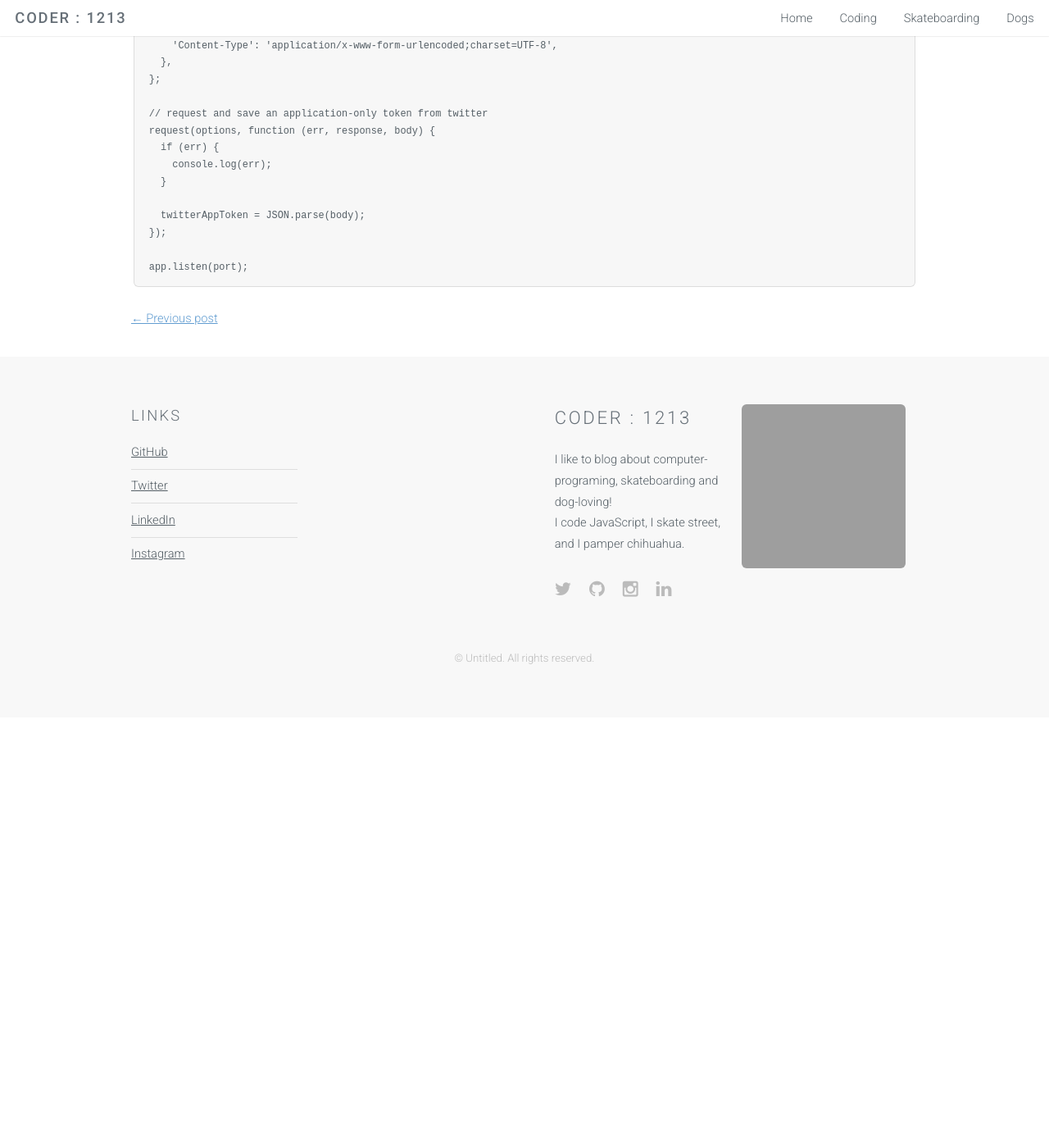
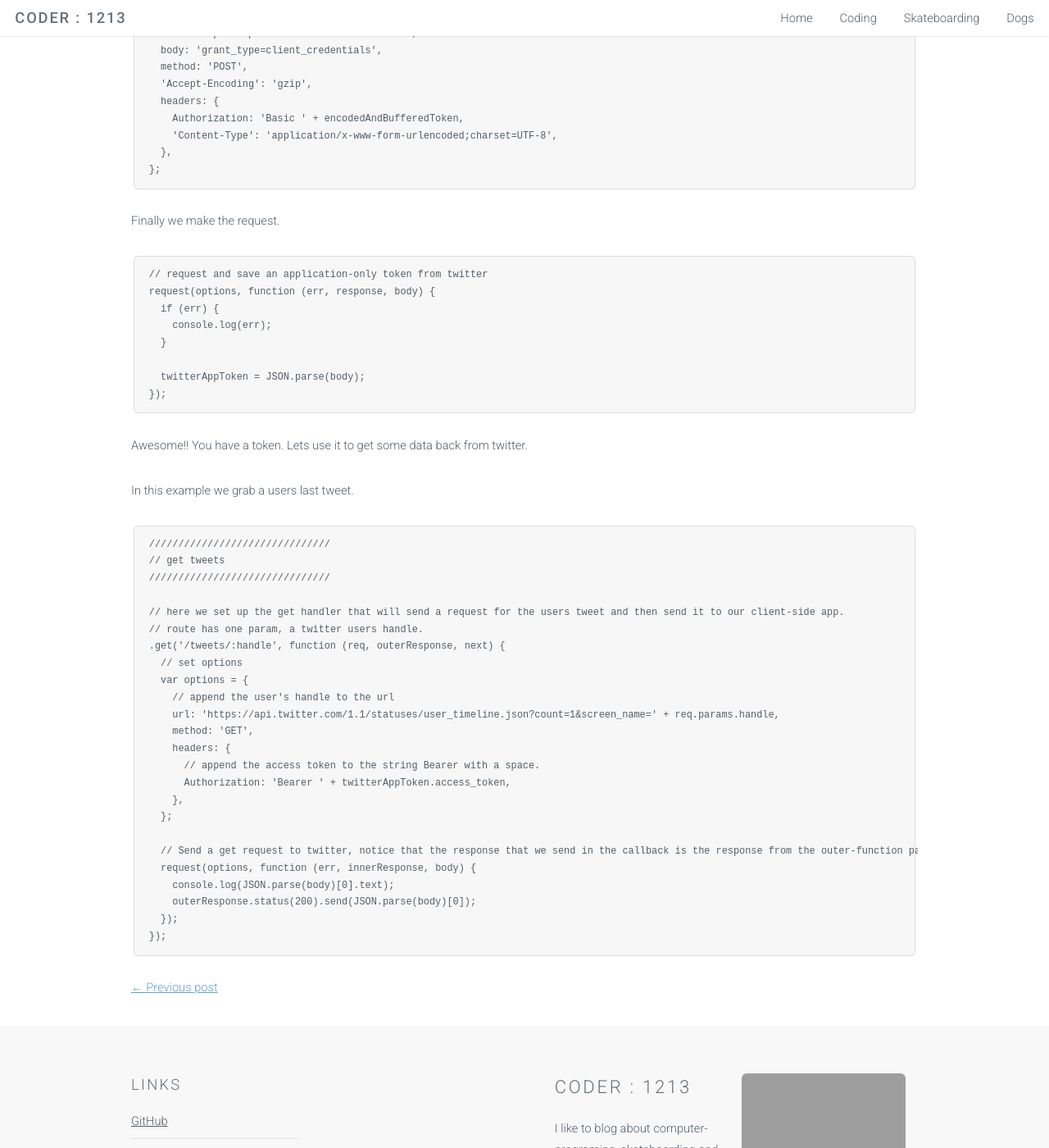
Before and after one commit to RaphaelBaskerville/RaphaelBaskerville.github.io, a Jekyll site: the page built from _posts/coding/2016-01-07-OAuth2.markdown, in a window 1280 px wide and 1400 px high, scrolled down 1120 px. Shown: the whole window at 82% size. Built offline with Jekyll 4.4.1, drawn with Linux system fonts in a browser that asks for light colours; before the commit the page ends 1995 px from its top, so only the background shows below that; some of the changed text lies outside the part shown; grey boxes are pictures that could not be loaded.

Commit message:
rought draft Twitter OAuth

```diff
--- a/_posts/coding/2016-01-07-OAuth2.markdown
+++ b/_posts/coding/2016-01-07-OAuth2.markdown
@@ -10,6 +10,10 @@ categories: coding
 ## OAuth2 Application-only token.
 
   In order to make requests to Twitter you have to authenticate yourself.   In this example, instead of authenticating an actual user, we authenticate the application itself.
+
+   First, you need to register your app with twitter to aquire a key and secret at [apps.twitter.com][twitter-apps].
+
+   Then we format the strings into an encoded buffer object that we can send to twitter.
 
 {% highlight ruby %}
 //////////////////////////////////////////////////////////////////
@@ -33,7 +37,7 @@ var bufferedToken = new Buffer(bearerTokenCred);
 var encodedAndBufferedToken = bufferedToken.toString('base64');
 {% endhighlight %}
 
-  You need to aquire the keys and secret for your app after you register it with twitter.
+  In the next section we set the request object up.
 
 {% highlight ruby %}
 
@@ -49,6 +53,12 @@ var options = {
   },
 };
 
+{% endhighlight %}
+
+  Finally we make the request.
+
+{% highlight ruby %}
+
 // request and save an application-only token from twitter
 request(options, function (err, response, body) {
   if (err) {
@@ -58,7 +68,43 @@ request(options, function (err, response, body) {
   twitterAppToken = JSON.parse(body);
 });
 
-app.listen(port);
 {% endhighlight %}
 
+  Awesome!! You have a token.  Lets use it to get some data back from twitter.
+
+  In this example we grab a users last tweet.
+
+{% highlight ruby %}
+
+///////////////////////////////
+// get tweets
+///////////////////////////////
+
+// here we set up the get handler that will send a request for the users tweet and then send it to our client-side app.
+// route has one param, a twitter users handle.
+.get('/tweets/:handle', function (req, outerResponse, next) {
+  // set options
+  var options = {
+    // append the user's handle to the url
+    url: 'https://api.twitter.com/1.1/statuses/user_timeline.json?count=1&screen_name=' + req.params.handle,
+    method: 'GET',
+    headers: {
+      // append the access token to the string Bearer with a space.
+      Authorization: 'Bearer ' + twitterAppToken.access_token,
+    },
+  };
+
+  // Send a get request to twitter, notice that the response that we send in the callback is the response from the outer-function passed in through closure.
+  request(options, function (err, innerResponse, body) {
+    console.log(JSON.parse(body)[0].text);
+    outerResponse.status(200).send(JSON.parse(body)[0]);
+  });
+});
+
+
+{% endhighlight %}
+
+
+
+
 [twitter-apps]: https://apps.twitter.com/
```
Also changed, not shown: 5 other files.
